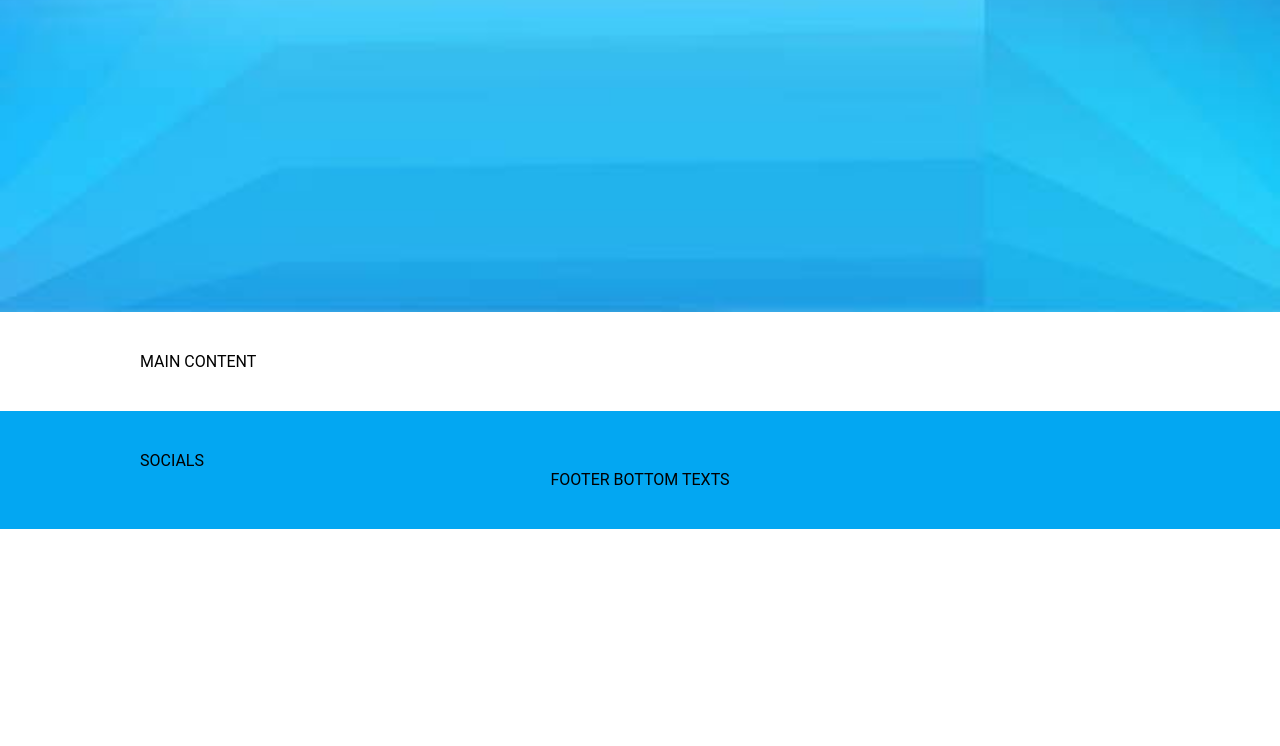
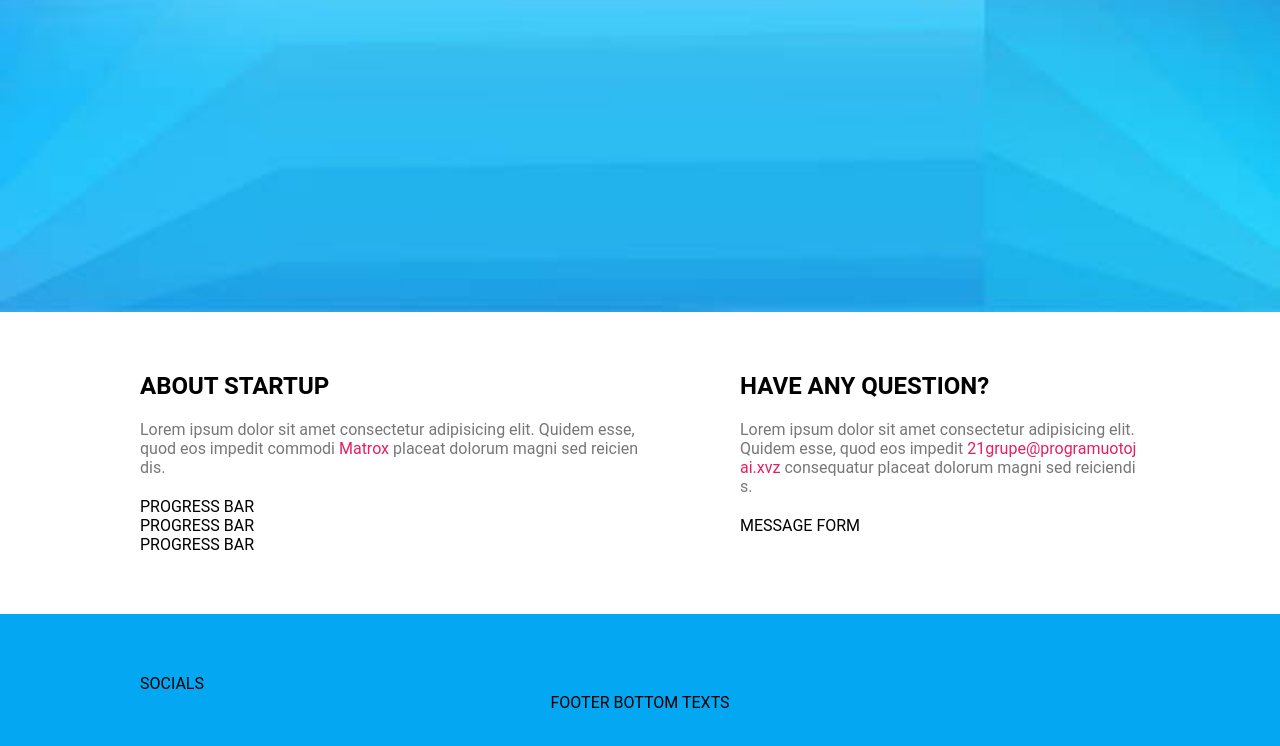
Before and after one commit to Raulynas/6-coming-soon, a plain HTML site: page index.html in a window 1280 px wide. Shown: the part 488-1234 px from the top of the page. Before the commit the page ends 1017 px from the top, so only its background shows below. Drawn offline with Linux system fonts and the light colour scheme.

Commit message:
main content section #4

```diff
--- a/css/custom.css
+++ b/css/custom.css
@@ -43,3 +43,49 @@
 .hero form {
     margin-bottom: 20px;
 }
+
+
+.left-column {
+    display: inline-block;
+    width: 50%;
+    float: left;
+
+}
+.right-column {
+    display: inline-block;
+    width: 40%;
+    float: right;
+}
+
+main h2 {
+    display: inline-block;
+    width: 100%;
+    margin-bottom: 20px ;
+    text-transform: uppercase;
+
+}
+main p {
+    display: inline-block;
+    width: 100%;
+    margin-bottom: 20px ;
+    color: #777;
+}
+main p > a {
+    color:#E71e62;
+    text-decoration: none;
+}
+main p > a:hover {
+    text-decoration: underline;
+}
+
+@media (max-width: 900px) {
+    .left-column {
+        width: 100%;
+        margin-bottom: 60px;
+
+    }
+    .right-column {
+        width: 100%;
+    }
+
+}
--- a/css/layout.css
+++ b/css/layout.css
@@ -1,7 +1,7 @@
 .container {
     display: inline-block;
     width: 100%;
-    padding: 40px 0;
+    padding: 60px 0;
 }
 
 .container > .row {
--- a/index.html
+++ b/index.html
@@ -42,7 +42,30 @@
     </div>
     <main class="container">
         <div class="row">
-            MAIN CONTENT
+            <div class="left-column">
+                <h2>About startup</h2>
+                <p> Lorem ipsum dolor sit amet consectetur adipisicing elit. Quidem esse, quod eos impedit
+                    commodi <a href="#">Matrox</a> placeat dolorum magni sed reiciendis.
+                </p>
+                <div class="progress-bar">
+                    PROGRESS BAR
+                </div>
+                <div class="progress-bar">
+                    PROGRESS BAR
+                </div>
+                <div class="progress-bar">
+                    PROGRESS BAR
+                </div>
+            </div>
+            <div class="right-column">
+                <h2>Have any question?</h2>
+                <p> Lorem ipsum dolor sit amet consectetur adipisicing elit. Quidem esse, quod eos impedit
+                    <a href="mailto:21grupe@programuotojai.xvz">21grupe@programuotojai.xvz</a> consequatur placeat dolorum magni sed reiciendis.
+                </p>
+                <form>
+                    MESSAGE FORM
+                </form>
+            </div>
         </div>
 
     </main>
```
